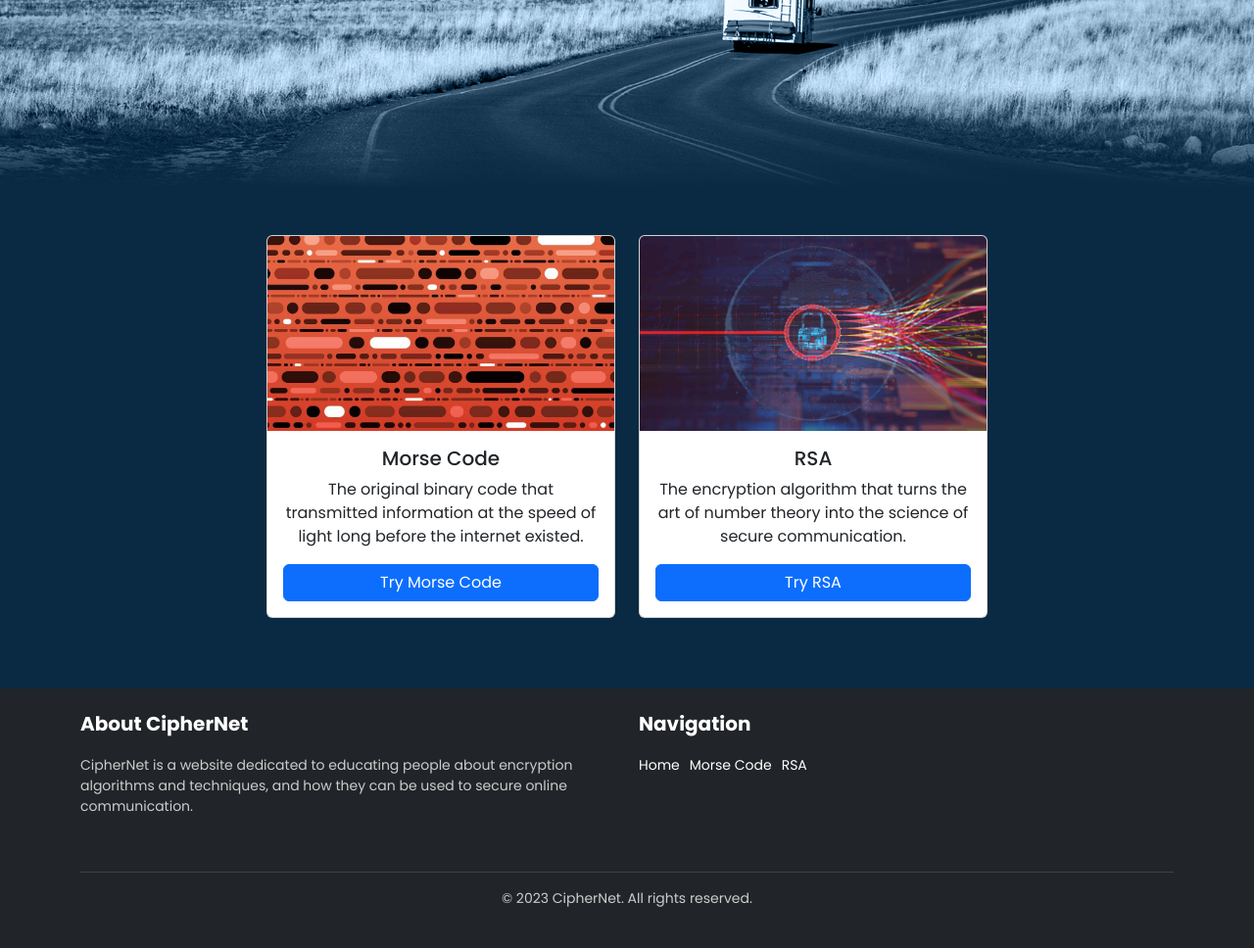
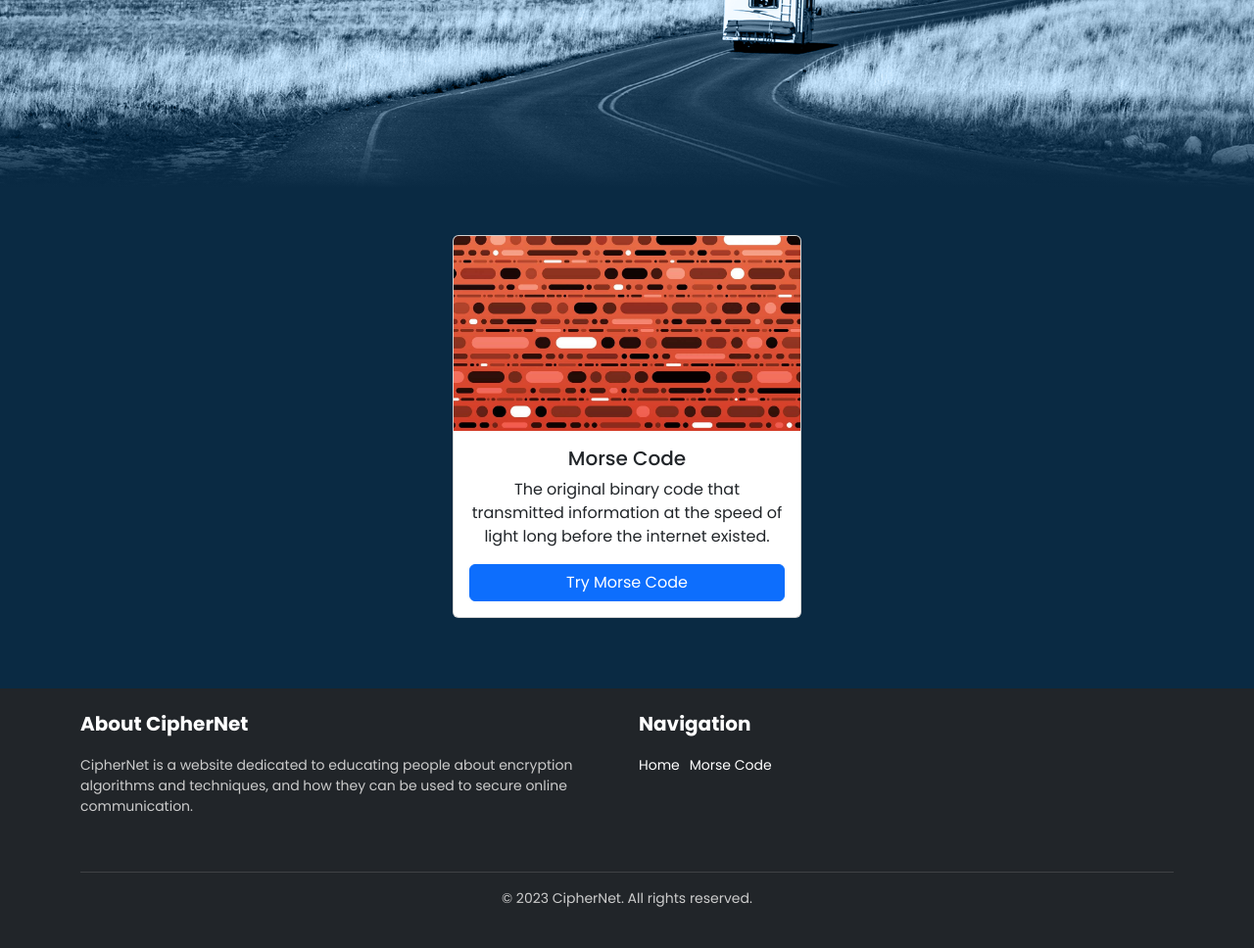
Before and after one commit to Hardvan/CipherNet, a Flask app: page / in a window 1280 px wide. Shown: the part 608-1576 px from the top of the page at 98% size. Run offline with Flask 3, Linux system fonts and the light colour scheme.

Commit message:
Remove RSA

```diff
--- a/app.py
+++ b/app.py
@@ -126,11 +126,5 @@ def morse():
     return render_template('morse.html', result=None)
 
 
-@app.route('/rsa')
-def rsa():
-
-    return render_template('rsa.html')
-
-
 if __name__ == "__main__":
     app.run(debug=True)
--- a/templates/index.html
+++ b/templates/index.html
@@ -83,27 +83,6 @@
             </div>
           </div>
         </div>
-        <div class="col-md-6 col-lg-4 mb-4">
-          <div class="card">
-            <img
-              src="{{url_for('static', filename='images/rsa.jpg')}}"
-              class="card-img-top"
-              alt="..."
-            />
-            <div class="card-body">
-              <h5 class="card-title text-center">RSA</h5>
-              <p class="card-text text-center">
-                The encryption algorithm that turns the art of number theory
-                into the science of secure communication.
-              </p>
-              <a
-                href="{{url_for('rsa')}}"
-                class="btn btn-primary d-block mx-auto"
-                >Try RSA</a
-              >
-            </div>
-          </div>
-        </div>
       </div>
     </div>
 
@@ -123,7 +102,6 @@
             <ul class="list-unstyled d-flex">
               <li class="flex-row"><a href="#">Home</a></li>
               <li class="flex-row"><a href="#">Morse Code</a></li>
-              <li class="flex-row"><a href="#">RSA</a></li>
             </ul>
           </div>
         </div>
```
Also changed, not shown: static/images/rsa.jpg (deleted), templates/rsa.html (deleted).
